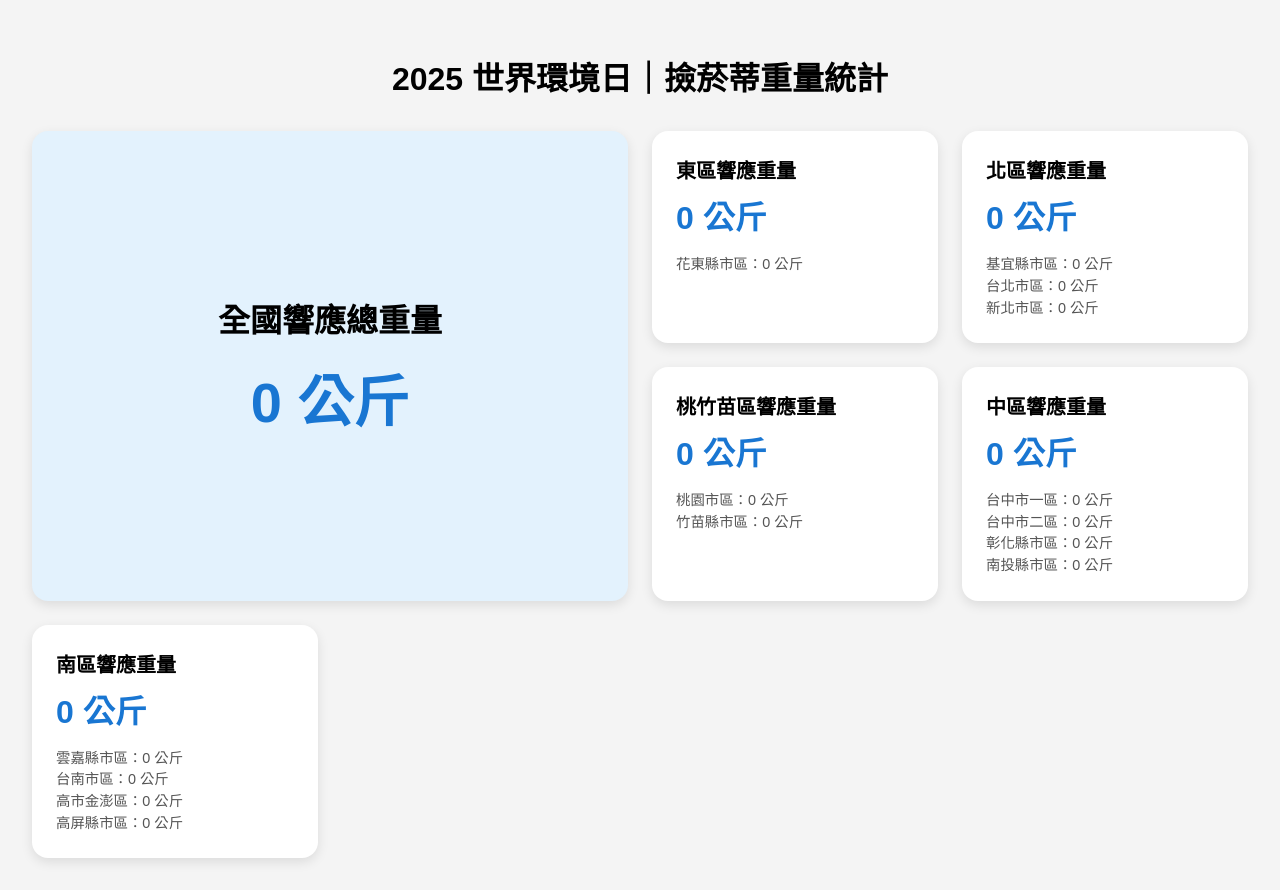
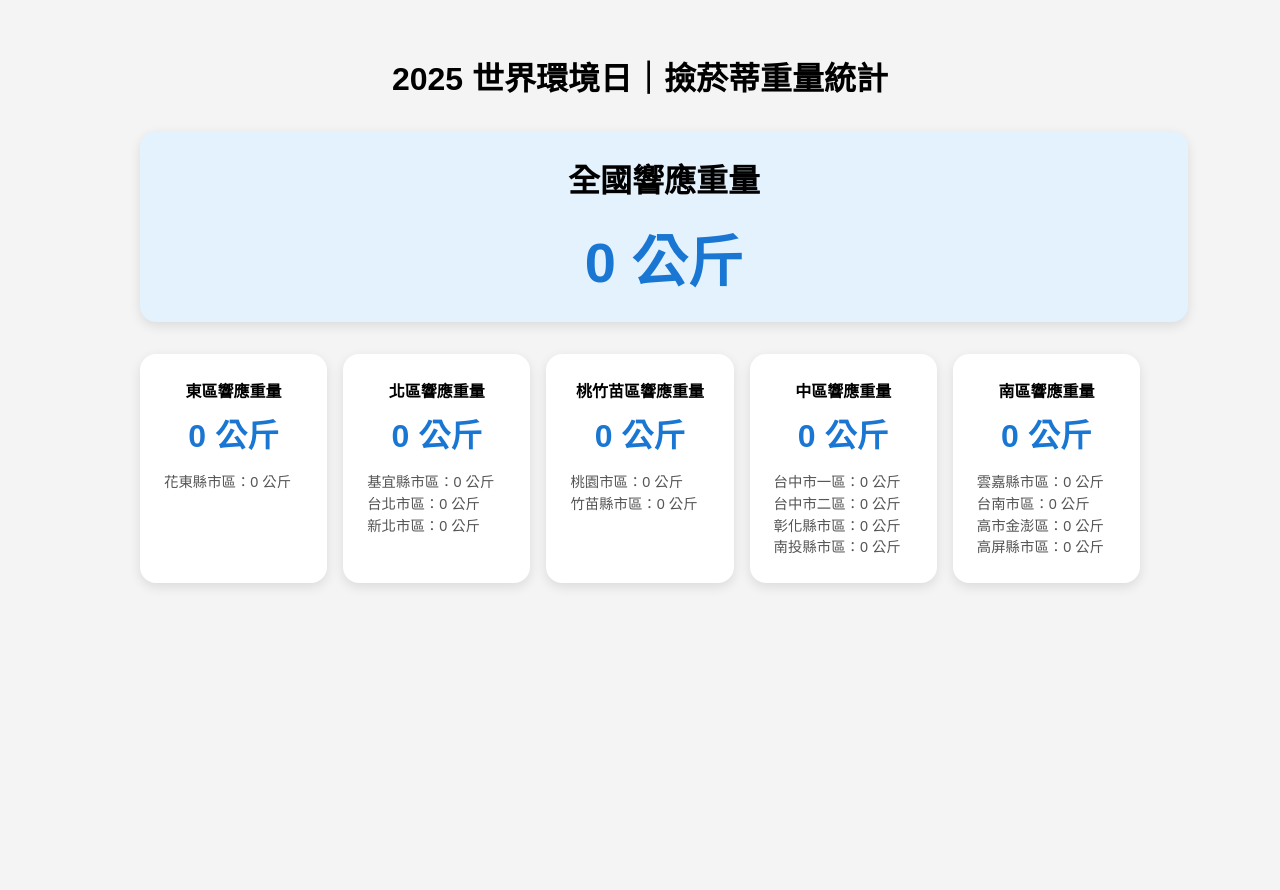
Before and after one commit to jacklyn5322/see, a plain HTML site: page index.html in a window 1280 px wide. After the commit the page ends 800 px from the top, so only its background shows below. Drawn offline with Linux system fonts and the light colour scheme; no server answers.

Commit message:
Update index.html

```diff
--- a/index.html
+++ b/index.html
@@ -9,25 +9,38 @@
       background: #f4f4f4;
       padding: 2rem;
       margin: 0;
+      display: flex;
+      flex-direction: column;
+      align-items: center;
     }
     h1 {
       text-align: center;
       margin-bottom: 2rem;
+      width: 100%;
     }
-    .grid-container {
-      display: grid;
-      grid-template-columns: repeat(auto-fit, minmax(280px, 1fr));
-      grid-gap: 1.5rem;
+    .national-row, .region-wrapper {
+      width: 100%;
+      max-width: 1000px;
+    }
+    .national-row {
+      margin-bottom: 2rem;
+    }
+    .region-row {
+      display: flex;
+      gap: 1rem;
+    }
+    .region-row .card {
+      flex: 1;
     }
     .card {
       background: white;
       border-radius: 1rem;
       padding: 1.5rem;
       box-shadow: 0 4px 12px rgba(0, 0, 0, 0.1);
+      text-align: center;
     }
     .national {
-      grid-column: span 2;
-      grid-row: span 2;
+      width: 100%;
       background: #e3f2fd;
       display: flex;
       flex-direction: column;
@@ -36,9 +49,10 @@
       text-align: center;
     }
     .title {
-      font-size: 1.25rem;
+      font-size: 1rem;
       font-weight: bold;
       margin-bottom: 0.5rem;
+      white-space: nowrap;
     }
     .national .title {
       font-size: 2rem;
@@ -48,6 +62,7 @@
       font-size: 2rem;
       color: #1976d2;
       font-weight: bold;
+      text-align: center;
     }
     .national .value {
       font-size: 3.5rem;
@@ -57,17 +72,30 @@
       font-size: 0.9rem;
       color: #555;
       line-height: 1.5;
+      text-align: left;
+    }
+    @media (max-width: 768px) {
+      .region-row {
+        flex-direction: column;
+      }
+      .title {
+        white-space: normal;
+      }
     }
   </style>
 </head>
 <body>
   <h1>2025 世界環境日｜撿菸蒂重量統計</h1>
-  <div class="grid-container">
+
+  <div class="national-row">
     <div class="card national">
-      <div class="title">全國響應總重量</div>
+      <div class="title">全國響應重量</div>
       <div class="value" id="nationalWeight">0 公斤</div>
     </div>
+  </div>
 
+  <div class="region-wrapper">
+    <div class="region-row">
       <div class="card">
         <div class="title">東區響應重量</div>
         <div class="value" id="eastTotal">0 公斤</div>
@@ -112,6 +140,7 @@
           台南市區：0 公斤<br>
           高市金澎區：0 公斤<br>
           高屏縣市區：0 公斤
+        </div>
       </div>
     </div>
   </div>
```
Lines whose indentation alone changed are shown as unchanged.
